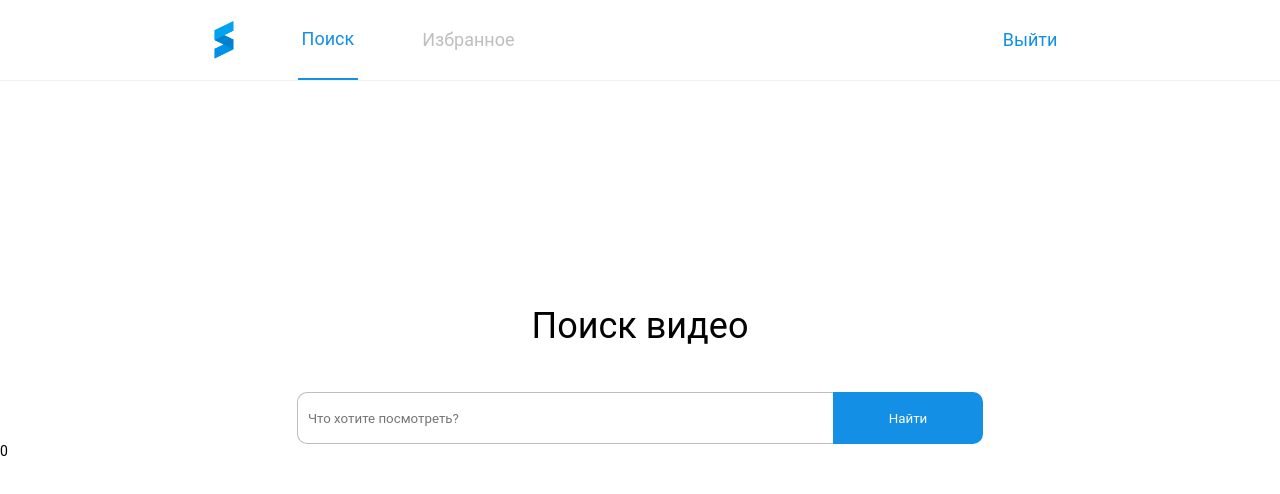
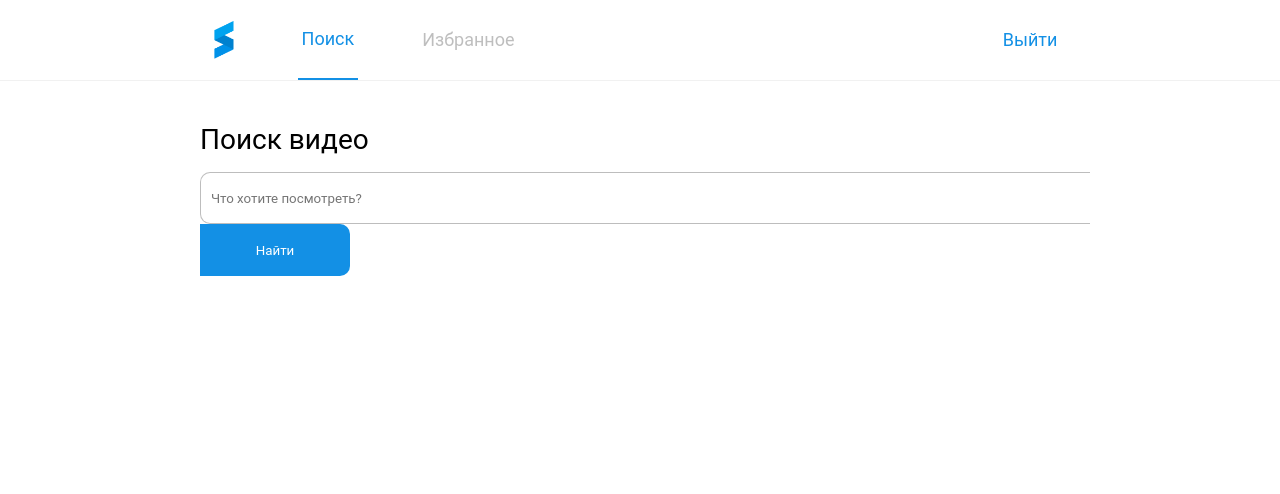
Before and after one commit to Ilya199319922020/react-ts-search-youtube-video, a React (Create React App) app: page /search in a window 1280 px wide. Shown: the top 494 px of the page. Built offline with nearby package versions, Linux system fonts and the light colour scheme.

Commit message:
added styles for displaying a list of cards

```diff
--- /dev/null
+++ b/src/assets/AuxiliaryComponent/SearchForm.tsx
@@ -0,0 +1,32 @@
+import React from 'react';
+import { SearchFormProps } from '../../TypeProps/TypeProps';
+//import styles from '../../styles/Search.module.scss';
+import styles from '../../styles/VideoList.module.scss';
+
+export const SearchForm: React.FC<SearchFormProps> = ({
+	children,  searchField,
+	handleChangeSearch, handleSubmitSearch
+}) => {
+	return (
+		<form
+			className={styles.main__form}
+		>
+			<input
+				className={styles.main__form_input}
+				placeholder={'   Что хотите посмотреть?'}
+				type={'text'}
+				value={searchField}
+				onChange={handleChangeSearch}
+			/>
+			<label
+				className={styles.main__form_label}
+			>
+				<button
+					onClick={handleSubmitSearch}
+				>
+					{children}
+				</button>
+			</label>
+		</form>
+	);
+};
--- a/src/components/Container.tsx
+++ b/src/components/Container.tsx
@@ -17,16 +17,19 @@ const Container = () => {
 		>
 			<Header />
 			{
-				isSearchPage && <Search
+				isSearchPage
+				&&
+				<Search
 					searchField={searchField}
 					setSeachField={setSeachField}
+					videoList={videoList}
 				/>
 			}
 			{
 				!isSearchPage && <Favorites />
 			}
 			{
-				videoList.length
+				videoList.length > 0
 				&& <VideoList
 					videoList={videoList}
 					searchField={searchField}
--- a/src/components/Search/Search.tsx
+++ b/src/components/Search/Search.tsx
@@ -1,10 +1,12 @@
 import React, { useEffect, useState } from 'react';
+import { SearchForm } from '../../assets/AuxiliaryComponent/SearchForm';
 import { useAppDispatch } from '../../hooks/redux';
 import { fetchListVideo } from '../../store/reducers/ActionCreatotrs';
-import styles from '../../styles/Search.module.scss';
+// import styles from '../../styles/Search.module.scss';
+import styles from '../../styles/VideoList.module.scss';
 import { SearchProps } from '../../TypeProps/TypeProps';
 
-const Search: React.FC<SearchProps> = ({ searchField, setSeachField }) => {
+const Search: React.FC<SearchProps> = ({ searchField, setSeachField, videoList }) => {
 	const dispatch = useAppDispatch();
 	const [isReq, setIsReq] = useState(false);
 
@@ -30,30 +32,17 @@ const Search: React.FC<SearchProps> = ({ searchField, setSeachField }) => {
 			className={styles.main}
 		>
 			<h2
-				className={styles.main__header}
+				className={styles.main__title}
 			>
 				Поиск видео
 			</h2>
-			<form
-				className={styles.main__form}
+			<SearchForm
+				searchField={searchField}
+				handleChangeSearch={handleChangeSearch}
+				handleSubmitSearch={handleSubmitSearch}
 			>
-				<input
-					className={styles.main__form_input}
-					placeholder={'   Что хотите посмотреть?'}
-					type={'text'}
-					value={searchField}
-					onChange={handleChangeSearch}
-				/>
-				<label
-					className={styles.main__form_label}
-				>
-					<button
-						onClick={handleSubmitSearch}
-					>
-						Найти
-					</button>
-				</label>
-			</form>
+				Найти
+			</SearchForm>
 		</main>
 	);
 };
--- a/src/components/Video/VideoCardPage.tsx
+++ b/src/components/Video/VideoCardPage.tsx
@@ -1,22 +1,31 @@
 import React from 'react';
 import listIcon from '../../assets/icon/list.png';
+import style from '../../styles/VideoList.module.scss';
 import { IVideoCard } from '../../models/VideoCard';
 
 const VideoCardPage: React.FC<IVideoCard> = ({ snippet }) => {
   return (
-    <div>
+    <div
+    className={style.videoCard}
+    >
       <img
+      className={style.videoCard__item}
         src={
           snippet.thumbnails?.default?.url
         }
-        width={'157px'}
+        height={'137.7px'}
+        width={'245px'}
       />
-      <p>
+      <p
+      className={style.videoCard__title}
+      >
         {
           snippet.title
         }
       </p>
-      <p>{
+      <p
+      className={style.videoCard__description}
+      >{
         snippet.description
       }</p>
     </div>
--- a/src/components/Video/VideoList.tsx
+++ b/src/components/Video/VideoList.tsx
@@ -1,11 +1,11 @@
 import React from 'react';
-import style from '../../styles/Video.module.scss';
+import style from '../../styles/VideoList.module.scss';
 import listIcon from '../../assets/icon/list.png';
 import gridIcon from '../../assets/icon/grid.png';
 import VideoCardPage from './VideoCardPage';
 import { VideoListProps } from '../../TypeProps/TypeProps';
 
-const VideoList: React.FC<VideoListProps> = ({ videoList,  searchField}) => {
+const VideoList: React.FC<VideoListProps> = ({ videoList, searchField }) => {
   return (
     <div
       className={style.video}
@@ -29,6 +29,9 @@ const VideoList: React.FC<VideoListProps> = ({ videoList,  searchField}) => {
           </button>
         </div>
       </div>
+      <div
+        className={style.video__list}
+      >
         {
           videoList.map((s: any) => <VideoCardPage
             key={s.etag}
@@ -37,6 +40,7 @@ const VideoList: React.FC<VideoListProps> = ({ videoList,  searchField}) => {
           )
         }
       </div>
+    </div>
   );
 };
 
--- a/src/store/reducers/ActionCreatotrs.ts
+++ b/src/store/reducers/ActionCreatotrs.ts
@@ -19,10 +19,10 @@ export const setAuth = (error?: any) => async (dispatch: AppDispatch) => {
 
 export const fetchListVideo = createAsyncThunk(
 	'search/video',
-	async (name: string, thunkApi) => {
+	async (name: string,  thunkApi) => {
 		try {
 			const response = await axios
-				.get(`https://youtube.googleapis.com/youtube/v3/search?part=snippet&key=AIzaSyAV9a9kZtwKibDxbD1xV0CkiDawpzYY8ww&q=${name}`);
+				.get(`https://youtube.googleapis.com/youtube/v3/search?part=snippet&key=AIzaSyAV9a9kZtwKibDxbD1xV0CkiDawpzYY8ww&maxResults=${12}&q=${name}`);
 			const { items } = response.data;
 			return items;
 		} catch (e) {
--- a/src/styles/Container.module.scss
+++ b/src/styles/Container.module.scss
@@ -26,6 +26,7 @@
 		justify-content: space-between;
 		align-items: center;
 		padding: 0 220px 0 214px;
+		background-color: #ffffff;
 
 		.container__header_left {
 			width: 268.28px;
--- a/src/styles/Search.module.scss
+++ b/src/styles/Search.module.scss
@@ -13,7 +13,7 @@
 	align-items: center;
 	align-self: center;
 
-	.main__header {
+	.main__title {
 		text-align: center;
 		vertical-align: middle;
 		height: 52px;
@@ -33,9 +33,18 @@
 			border-radius: 10px 0 0 10px;
 		}
 
+		.main__form_inputFocus {
+			height: 52px;
+			width: 536px;
+			border-top: 1px solid #1390E5;
+			border-left: 1px solid #1390E5;
+			border-bottom: 1px solid #1390E5;
+			border-radius: 10px 0 0 10px;
+		}
+
 		.main__form_inputActive {
 			height: 52px;
-			width: 536px;
+			width: 1040px;
 			border-top: 1px solid #1390E5;
 			border-left: 1px solid #1390E5;
 			border-bottom: 1px solid #1390E5;
@@ -52,4 +61,4 @@
 	}
 }
 
-//favorites
+//active list video
--- /dev/null
+++ b/src/styles/VideoList.module.scss
@@ -0,0 +1,126 @@
+%styletext {
+	font-style: normal;
+	font-weight: 400;
+	font-size: 28px;
+	line-height: 40px;
+	color: #000000;
+}
+
+%texthide {
+	overflow: hidden;
+	text-overflow: ellipsis;
+	-webkit-line-clamp: 2;
+	display: -webkit-box;
+	-webkit-box-orient: vertical;
+}
+
+$wb: 245px;
+$hb: 32px;
+
+.main {
+	margin-top: 80px;
+	display: flex;
+	flex-direction: column;
+	padding: 40px 200px 40px 200px;
+
+	.main__title {
+		text-align: start;
+		height: 40px;
+		margin-bottom: 12px;
+		@extend %styletext;
+	}
+
+	.main__form {
+
+		.main__form_input {
+			height: 52px;
+			width: 890px;
+			border-top: 1px solid rgba(39, 39, 39, 0.3);
+			border-left: 1px solid rgba(39, 39, 39, 0.3);
+			border-bottom: 1px solid rgba(39, 39, 39, 0.3);
+			border-radius: 10px 0 0 10px;
+		}
+
+		.main__form_inputFocus {
+			height: 52px;
+			width: 536px;
+			border-top: 1px solid #1390E5;
+			border-left: 1px solid #1390E5;
+			border-bottom: 1px solid #1390E5;
+			border-radius: 10px 0 0 10px;
+		}
+
+		.main__form_inputActive {
+			height: 52px;
+			width: 1040px;
+			border-top: 1px solid #1390E5;
+			border-left: 1px solid #1390E5;
+			border-bottom: 1px solid #1390E5;
+			border-radius: 10px 0 0 10px;
+		}
+
+		.main__form_label button {
+			border-radius: 0px 10px 10px 0px;
+			background-color: #1390E5;
+			height: 52px;
+			width: 150px;
+			color: #FFFFFF;
+		}
+	}
+}
+
+.video {
+	padding: 0px 200px 28px 200px;
+
+	.video__title {
+		display: flex;
+		justify-content: space-between;
+
+		.video__title_header {
+			height: 24px;
+			font-size: 16px;
+			line-height: 24px;
+			display: flex;
+			align-items: center;
+			margin-bottom: 20px;
+		}
+
+		.video__title_icon button:nth-child(1) {
+			margin-right: 20px;
+		}
+	}
+
+	.video__list {
+		display: grid;
+		grid-auto-rows: 218px;
+		grid-template: 1fr / repeat(4, 245px);
+		align-items: flex-start;
+		justify-content: space-between;
+		grid-row-gap: 28px;
+		.videoCard {
+			display: flex;
+			flex-direction: column;
+			height: 218px;
+
+			.videoCard__title {
+				font-weight: 500;
+				font-size: 14px;
+				line-height: 16px;
+				width: $wb;
+				margin-bottom: 8px;
+				margin-top: 8.3px;
+				@extend %texthide;
+			}
+
+			.videoCard__description {
+				font-weight: 400;
+				font-size: 14px;
+				line-height: 16px;
+				width: $wb;
+				color: rgba(23, 23, 25, 0.3);
+				@extend %texthide;
+
+			}
+		}
+	}
+}
```
Also changed, not shown: src/TypeProps/TypeProps.ts (+9 -0 lines). Lines whose indentation alone changed are shown as unchanged.
